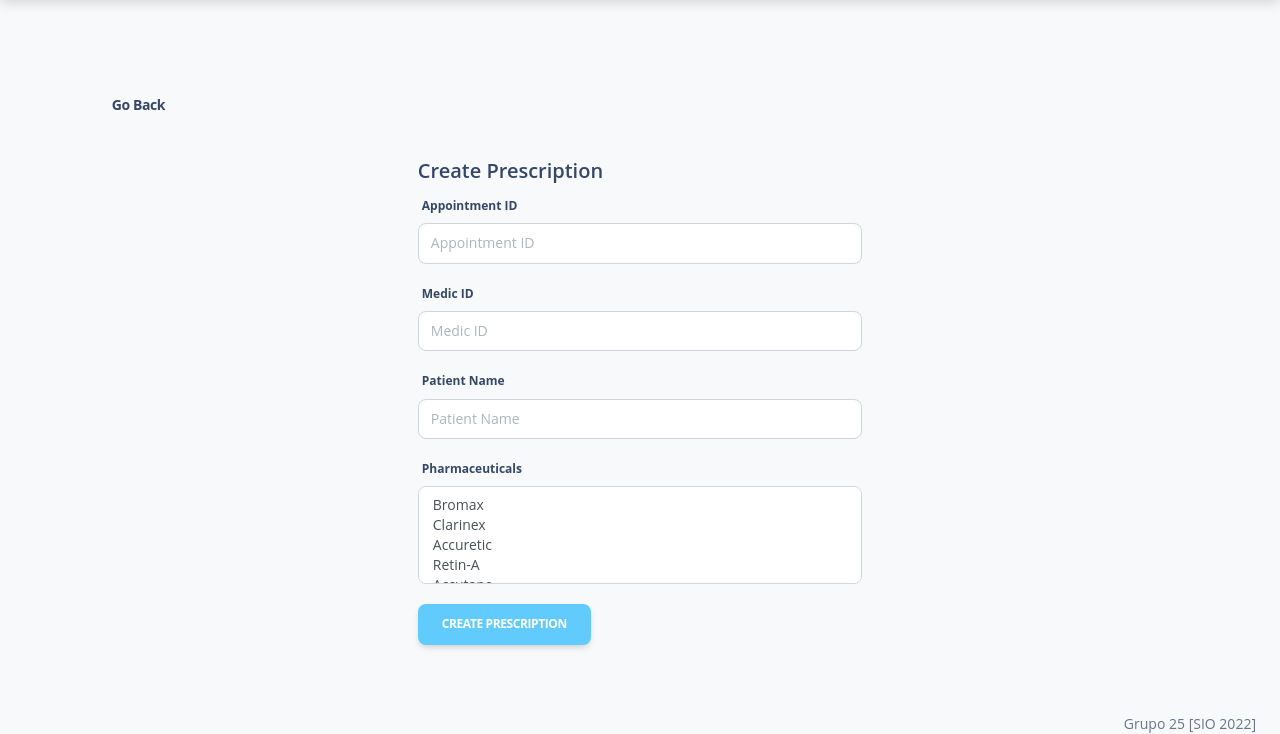
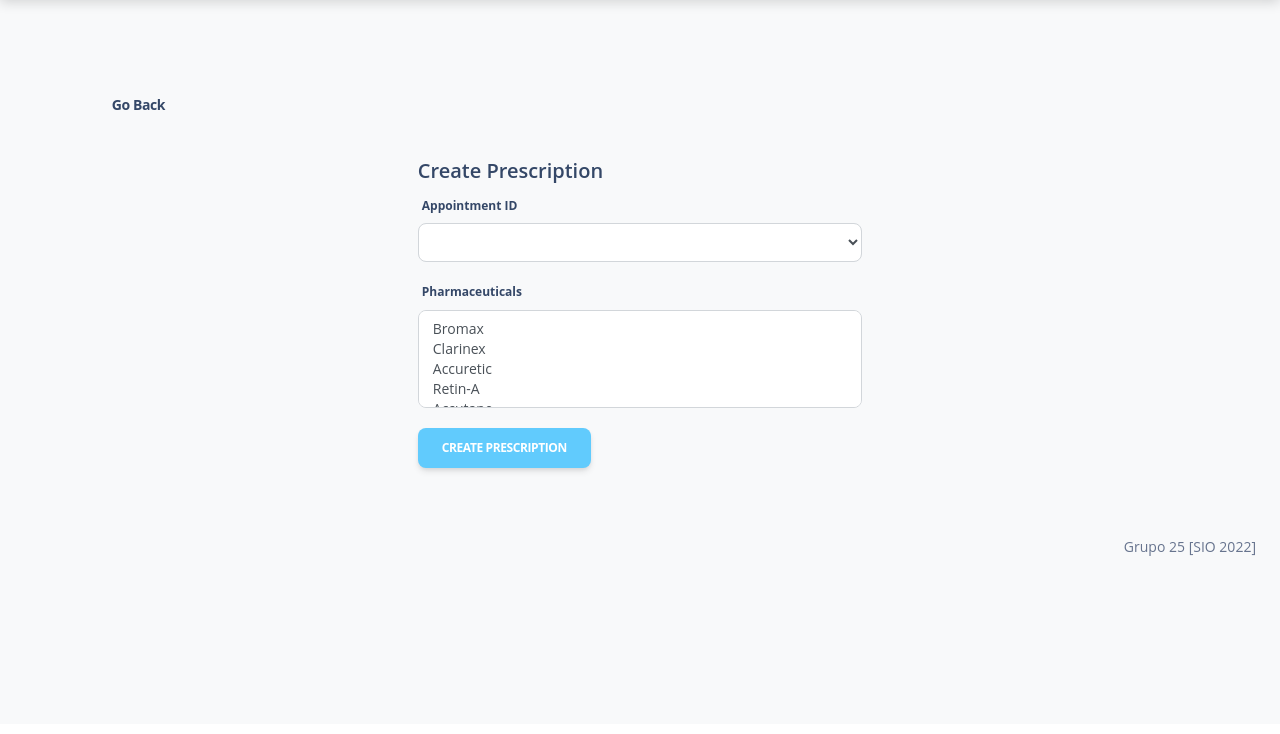
Before and after one commit to detiuaveiro/assignment-1---vulnerable-ehealth-application-grupo_25, a Flask app: page /doctor-dashboard/prescriptions/form in a window 1280 px wide. Shown: the part 76-810 px from the top of the page. After the commit the page ends 632 px from the top, so only its background shows below. Run offline with Flask 2, Linux system fonts and the light colour scheme; the visitor is signed in with stand-in values (Sample User, id 1); data comes from the database, SQL or seed files in the repository; lists and menus that the app fills with data are empty; some libraries are stand-ins or nearby versions.

Commit message:
adapted prescription form

```diff
--- a/project/app.py
+++ b/project/app.py
@@ -447,7 +447,6 @@
             cursor.execute("SELECT Nome FROM Paciente JOIN Utilizador U on U.ID = Paciente.ID WHERE U.ID=%s", (ID_Pac,))
             name = cursor.fetchone()
 
-
             # Adicionar info ao params_dict
             params_dict["prescriptions"].append(
                 {"date": dia, "id": {"_id": Code}, "patient": name[0]})
@@ -495,9 +494,10 @@
 def doctor_dashboard_prescription_form():
     if request.method == "POST":
         appointment_id = request.form.get('appointmentID')
-        medic_id = request.form.get("medicID")
-        pharma_multiselect = request.form['pharmaceutical_multiselect']
+        medic_id = session["user_id"]
+        pharma_multiselect = request.form.getlist('pharmaceutical_multiselect')
         prescription_code = get_random_code(5)
+        print(pharma_multiselect)
 
         if not appointment_id or not medic_id or not pharma_multiselect:
             flash("Please fill all the fields")
@@ -516,16 +516,28 @@
             return redirect(url_for("doctor_dashboard_prescriptions"))
 
     elif request.method == "GET":
-        pharmaceuticals = []
+        params_dict = dict()
+        params_dict['pharmaceuticals'] = []
+        params_dict['appointment_ids'] = []
+        doctor_id = session["user_id"]
         cursor = db.cursor()
-        cursor.execute("SELECT Nome FROM Medicamento")
 
-        pharma = cursor.fetchall()
+        cursor.execute("SELECT Codigo, Nome FROM Medicamento")
 
-        for name in pharma:
-            pharmaceuticals.append(name[0])
+        pharmas = cursor.fetchall()
 
-        params_dict = {"pharmaceuticals": pharmaceuticals}
+        for pharma in pharmas:
+            params_dict['pharmaceuticals'].append((pharma[0], pharma[1]))
+
+        cursor.execute("SELECT Num_Cons, ID_Pac, Nome, Data "
+                       "FROM Consulta JOIN Especialidade ON Cod_Esp=Especialidade.Codigo "
+                       "WHERE ID_Med = %s", (doctor_id,))
+
+        consultas = cursor.fetchall()
+
+        for consulta in consultas:
+            params_dict['appointment_ids'].append(consulta[0])
+
         return render_template('doctor-dashboard-prescription-form.html', params=params_dict)
 
 # end of doctor-dashboard
--- a/project/templates/doctor-dashboard-prescription-form.html
+++ b/project/templates/doctor-dashboard-prescription-form.html
@@ -18,21 +18,17 @@
         <form action="{{ url_for('doctor_dashboard_prescription_form') }}" method="post">
             <div class="form-group">
                 <label for="example-text-input" class="form-control-label">Appointment ID</label>
-                <input class="form-control" type="text" name="appointmentID" placeholder="Appointment ID">
-            </div>
-            <div class="form-group">
-                <label for="example-text-input" class="form-control-label">Medic ID</label>
-                <input class="form-control" type="text" name="medicID" placeholder="Medic ID">
-            </div>
-            <div class="form-group">
-                <label for="example-text-input" class="form-control-label">Patient Name</label>
-                <input class="form-control" type="text" placeholder="Patient Name" name="patientName">
+                <select class="form-control" name="appointmentID" id="appointmentID" style="appearance: menulist-button;">
+                        {% for appointment_id in params.appointment_ids %}
+                            <option value="{{ appointment_id }}">{{ appointment_id }}</option>
+                        {% endfor %}
+                </select>
             </div>
             <div class="form-group">
                 <label for="example-text-input" class="form-control-label">Pharmaceuticals</label>
-                    <select multiple class="form-control" name="pharmaceutical_multiselect">
+                    <select multiple class="form-control" name="pharmaceutical_multiselect" id="pharmaceutical_multiselect">
                         {% for pharmaceutical in params.pharmaceuticals %}
-                            <option value="{{ pharmaceutical }}">{{ pharmaceutical }}</option>
+                            <option value="{{ pharmaceutical[0] }}">{{ pharmaceutical[1]}}</option>
                         {% endfor %}
                     </select>
             </div>
```
